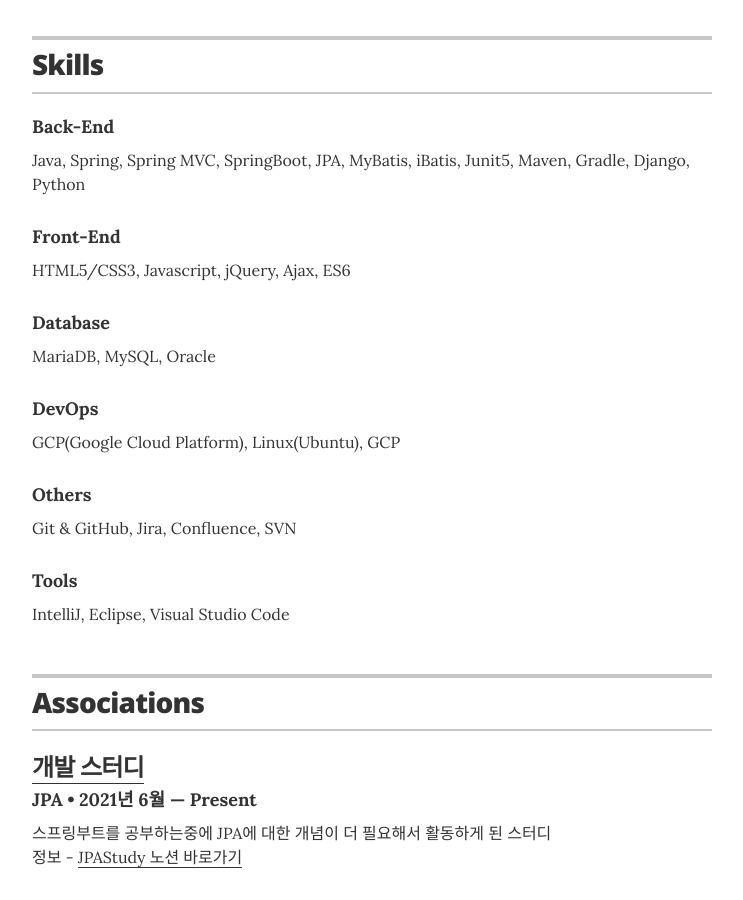
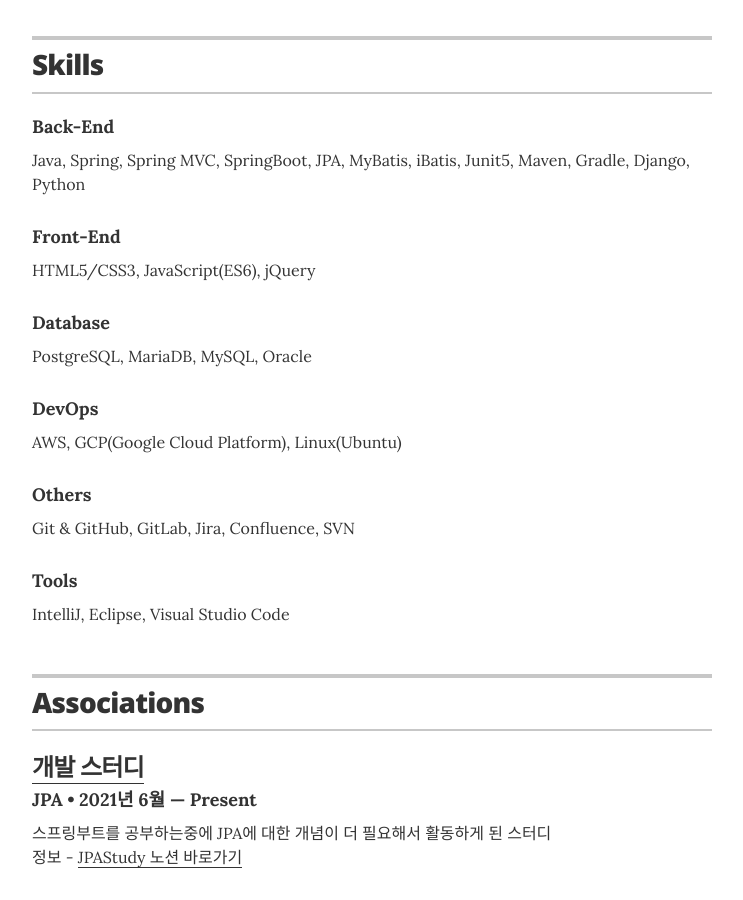
Before and after one commit to lsj8367/lsj8367.github.io, a Jekyll site: the page built from index.html, in a window 1280 px wide and 900 px high, scrolled down 2469 px. Shown: the whole window, without its empty margins (268-1011 px from the left). Built offline with Jekyll 4.4.1, drawn with Linux system fonts in a browser that asks for light colours.

Commit message:
fix : 기술스택 수정

```diff
--- a/_data/skills.yml
+++ b/_data/skills.yml
@@ -3,16 +3,16 @@
   description: Java, Spring, Spring MVC, SpringBoot, JPA, MyBatis, iBatis, Junit5, Maven, Gradle, Django, Python
 
 - skill: Front-End
-  description: HTML5/CSS3, Javascript, jQuery, Ajax, ES6
+  description: HTML5/CSS3, JavaScript(ES6), jQuery
 
 - skill: Database
-  description: MariaDB, MySQL, Oracle
+  description: PostgreSQL, MariaDB, MySQL, Oracle
 
 - skill: DevOps
-  description: GCP(Google Cloud Platform), Linux(Ubuntu), GCP
+  description: AWS, GCP(Google Cloud Platform), Linux(Ubuntu)
 
 - skill: Others
-  description: Git & GitHub, Jira, Confluence, SVN
+  description: Git & GitHub, GitLab, Jira, Confluence, SVN
 
 - skill: Tools
   description: IntelliJ, Eclipse, Visual Studio Code
```
